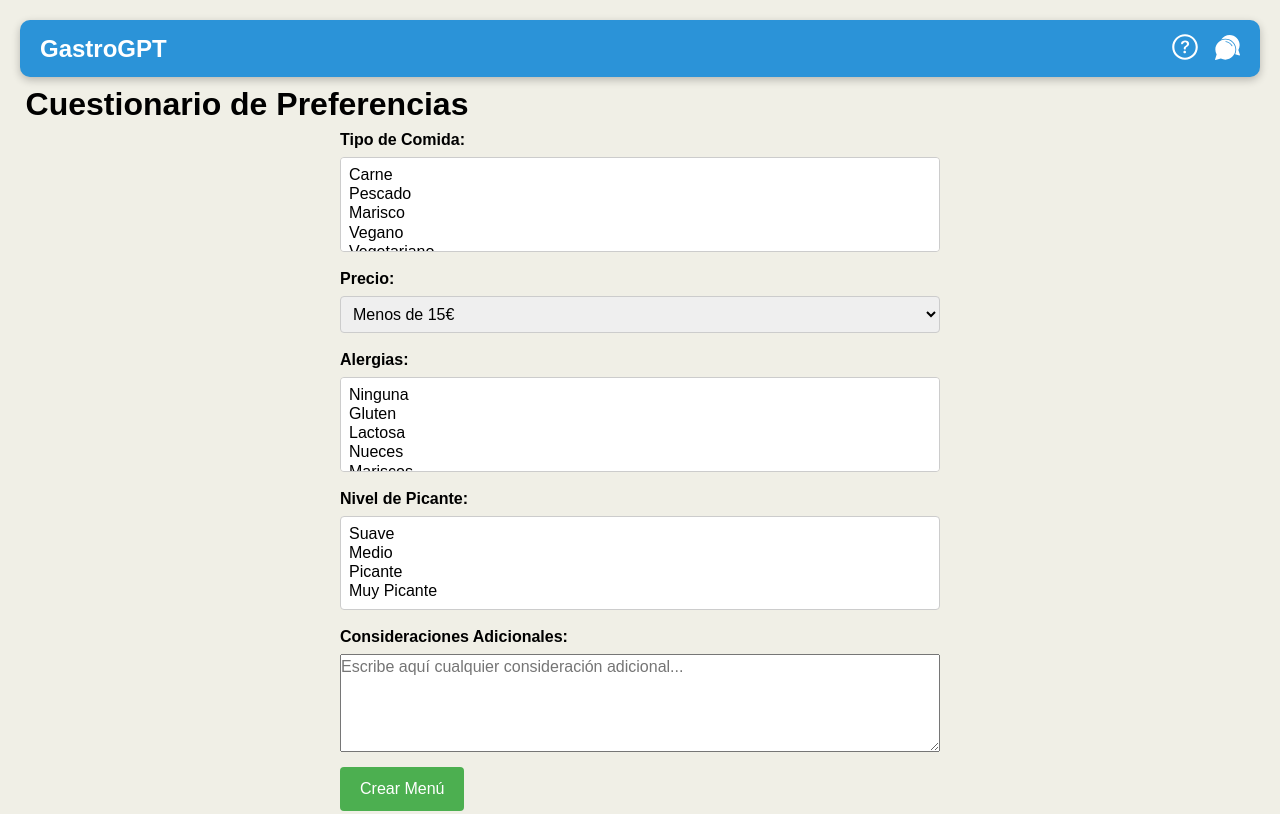
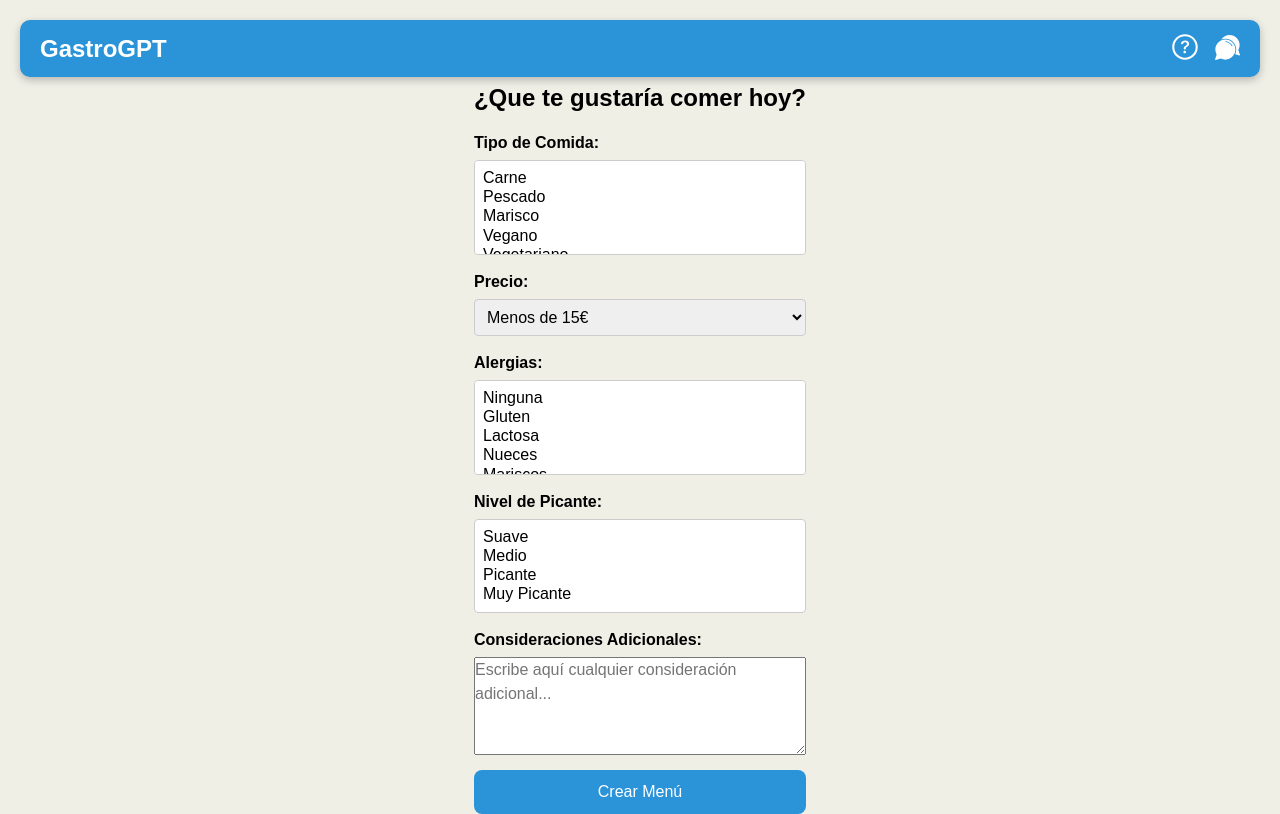
Before and after one commit to Ikerdiazmontilla/gastrogpt, a React (Create React App) app: page /questionnaire in a window 1280 px wide. Built offline with nearby package versions, Linux system fonts and the light colour scheme.

Commit message:
Style questionnaire page

```diff
--- a/src/components/Chat/Chat.css
+++ b/src/components/Chat/Chat.css
@@ -108,7 +108,6 @@
 button.send-message{
   border-radius: 14px;
   padding: 10px 15px;
-
 }
 
 .send-svg {
--- a/src/components/Questionnaire/Questionnaire.css
+++ b/src/components/Questionnaire/Questionnaire.css
@@ -1,10 +1,24 @@
 .questionnaire-container {
-  max-width: 600px;
-  margin: 0 auto;
+  height: 100%;
+  display: flex;
+  flex-direction: column;
+  align-items: center;
+  gap: 15px;
+  padding: 2vh 2vw;
+  padding-top: 0px;
+}
+
+.questionnaire-title{
+  font-size: 1.5rem;
+}
+
+.preferences-form{
+  display: flex;
+  flex-direction: column;
+  gap: 15px;
 }
 
 .form-group {
-  margin-bottom: 15px;
   display: flex;
   flex-direction: column;
 }
@@ -22,17 +36,27 @@
 
 .questionnaire-container button {
   padding: 10px 20px;
-  background-color: #4CAF50;
   border: none;
+  background-color: var(--main-color);
   color: white;
   cursor: pointer;
-  border-radius: 4px;
+  border-radius: 8px;
 }
 
 .result {
-  margin-top: 20px;
-  padding: 15px;
-  border: 1px solid #4CAF50;
+  /* margin-top: 20px; */
+  padding: 30px;
+  /* padding-left: 40px; */
+  border: 2px solid var(--main-color);
   border-radius: 5px;
   background-color: #f9fff9;
 }
+.result ul {
+  list-style-type: disc;
+  padding-left: 20px;
+}
+
+.result ol {
+  list-style-type: decimal;
+  padding-left: 20px;
+}
--- a/src/components/Questionnaire/Questionnaire.js
+++ b/src/components/Questionnaire/Questionnaire.js
@@ -69,7 +69,10 @@ const Questionnaire = () => {
 
   return (
     <div className="questionnaire-container">
-      <form onSubmit={handleSubmit}>
+
+      <h1 className='questionnaire-title'>¿Que te gustaría comer hoy?</h1>
+
+      <form onSubmit={handleSubmit} className='preferences-form'>
         <div className="form-group">
           <label htmlFor="tipoComida">Tipo de Comida:</label>
           <select
--- a/src/pages/QuestionnairePage.js
+++ b/src/pages/QuestionnairePage.js
@@ -3,10 +3,9 @@ import Questionnaire from '../components/Questionnaire/Questionnaire';
 
 const QuestionnairePage = () => {
   return (
-    <div>
-      <h1>Cuestionario de Preferencias</h1>
+    <>
       <Questionnaire />
-    </div>
+    </>
   );
 };
 
```
